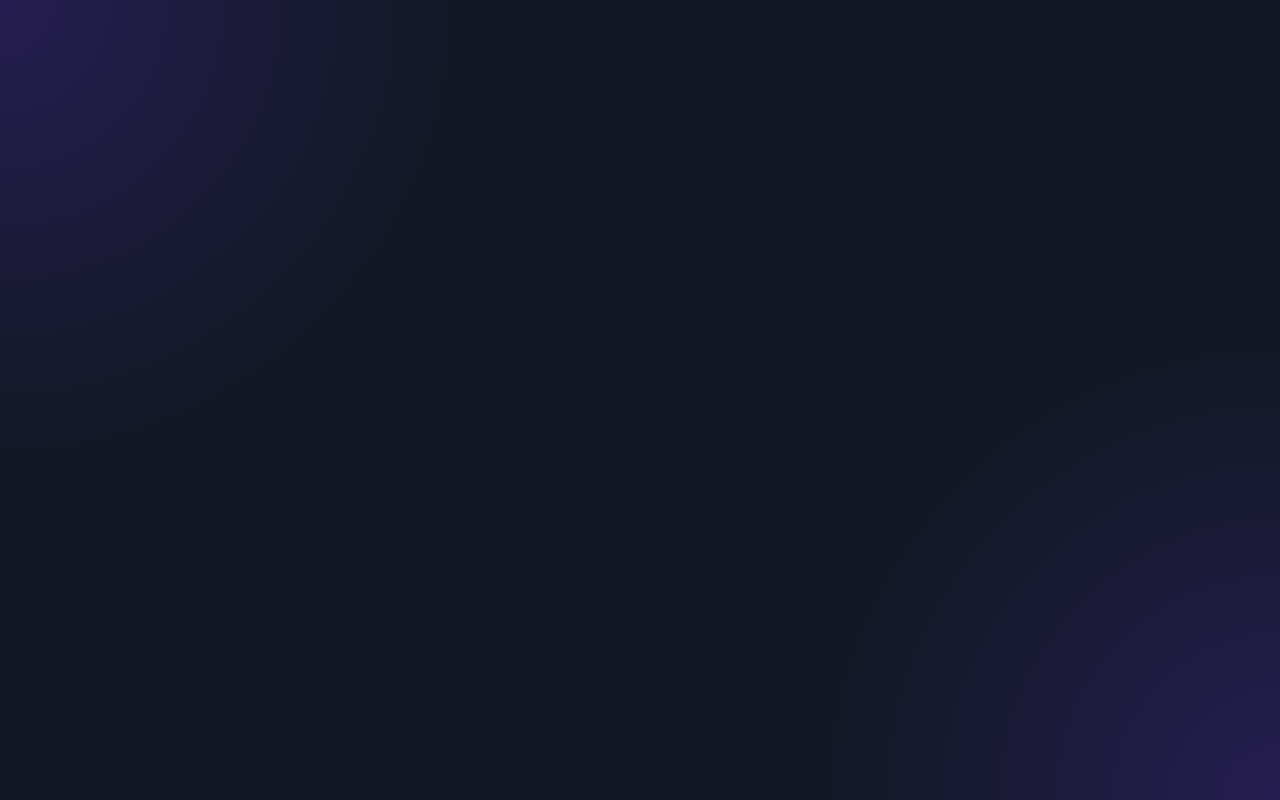
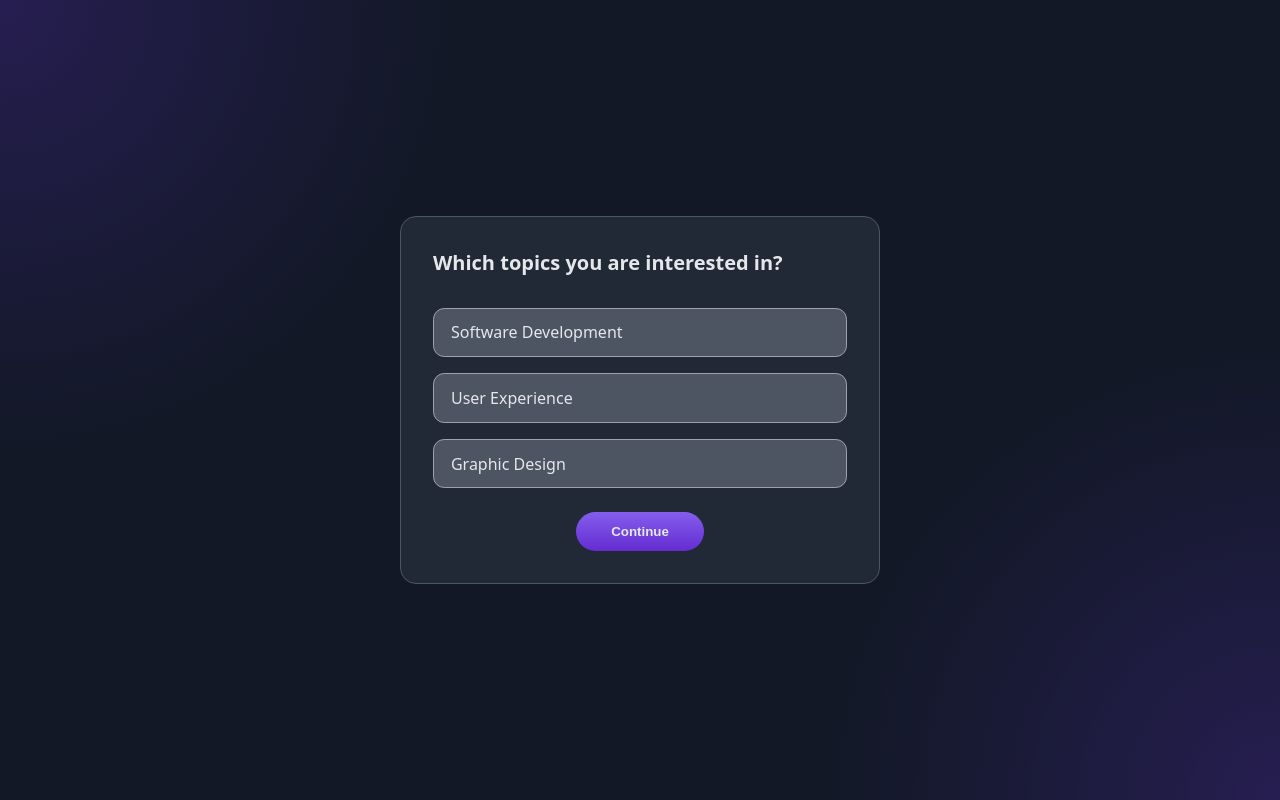
Before and after one commit to Quibylix/multi-step-register-form, a website built with Vite: page index.html in a window 1280 px wide. Both pictures are taken after typing "Sample", "name@example.com" into the empty fields and a click on the button "Continue". Built offline with nearby package versions, Linux system fonts and the light colour scheme.

Commit message:
feat: add second form with topic options for the user to select

```diff
--- a/index.html
+++ b/index.html
@@ -32,7 +32,24 @@
         </label>
         <button class="step-1-form__button" type="submit">Continue</button>
       </form>
-      <form class="step-2-form hidden" data-cy="step-2-form"></form>
+      <form class="step-2-form hidden" data-cy="step-2-form">
+        <h2 class="step-2-form__heading">
+          Which topics you are interested in?
+        </h2>
+        <label class="step-2-form__label" data-cy="step-2-form__label">
+          <input class="step-2-form__input" type="checkbox" value="option1" />
+          Software Development
+        </label>
+        <label class="step-2-form__label" data-cy="step-2-form__label">
+          <input class="step-2-form__input" type="checkbox" value="option2" />
+          User Experience
+        </label>
+        <label class="step-2-form__label" data-cy="step-2-form__label">
+          <input class="step-2-form__input" type="checkbox" value="option3" />
+          Graphic Design
+        </label>
+        <button class="step-2-form__button" type="submit">Continue</button>
+      </form>
     </div>
     <script type="module" src="/src/main.ts"></script>
   </body>
--- a/src/main.ts
+++ b/src/main.ts
@@ -1,9 +1,11 @@
 import "./style.css";
 
 const $ = document.querySelector.bind(document);
+const $$ = document.querySelectorAll.bind(document);
 
 const formStep1 = $(".step-1-form") as HTMLFormElement;
 const formStep2 = $(".step-2-form") as HTMLFormElement;
+const labelsStep2 = $$(".step-2-form__label") as NodeListOf<HTMLLabelElement>;
 
 changeStep(1);
 
@@ -11,6 +13,18 @@ formStep1.addEventListener("submit", (e: SubmitEvent) => {
   e.preventDefault();
 
   changeStep(2);
+});
+
+labelsStep2.forEach(label => {
+  label.querySelector("input")!.addEventListener("change", () => {
+    label.classList.toggle("step-2-form__label--checked");
+  });
+});
+
+formStep2.addEventListener("submit", e => {
+  e.preventDefault();
+
+  alert("Form submitted!");
 });
 
 function changeStep(step: number) {
--- a/src/style.css
+++ b/src/style.css
@@ -48,7 +48,8 @@ html {
   display: none;
 }
 
-.step-1-form {
+.step-1-form,
+.step-2-form {
   background: var(--dark);
   color: var(--pale-gray);
   padding: 2rem;
@@ -60,7 +61,8 @@ html {
   border-radius: 1rem;
 }
 
-.step-1-form__heading {
+.step-1-form__heading,
+.step-2-form__heading {
   margin-bottom: 2rem;
   font-size: 1.25rem;
 }
@@ -88,7 +90,8 @@ html {
   border: 0.13rem solid var(--purpley);
 }
 
-.step-1-form__button {
+.step-1-form__button,
+.step-2-form__button {
   background: linear-gradient(to bottom, var(--purpley), var(--blue-purple));
   color: var(--pale-gray);
   padding: 0.75rem 2.2rem;
@@ -98,3 +101,21 @@ html {
   display: block;
   margin: 1.5rem auto 0;
 }
+
+.step-2-form__label {
+  display: block;
+  padding: 0.8rem;
+  margin-top: 1rem;
+  background: var(--slate-gray);
+  border-radius: 0.7rem;
+  cursor: pointer;
+  border: 0.01rem solid var(--cool-gray);
+}
+
+.step-2-form__label--checked {
+  background: var(--purpley);
+}
+
+.step-2-form__input {
+  appearance: none;
+}
```
Also changed, not shown: cypress/e2e/app.cy.ts (+9 -0 lines).
